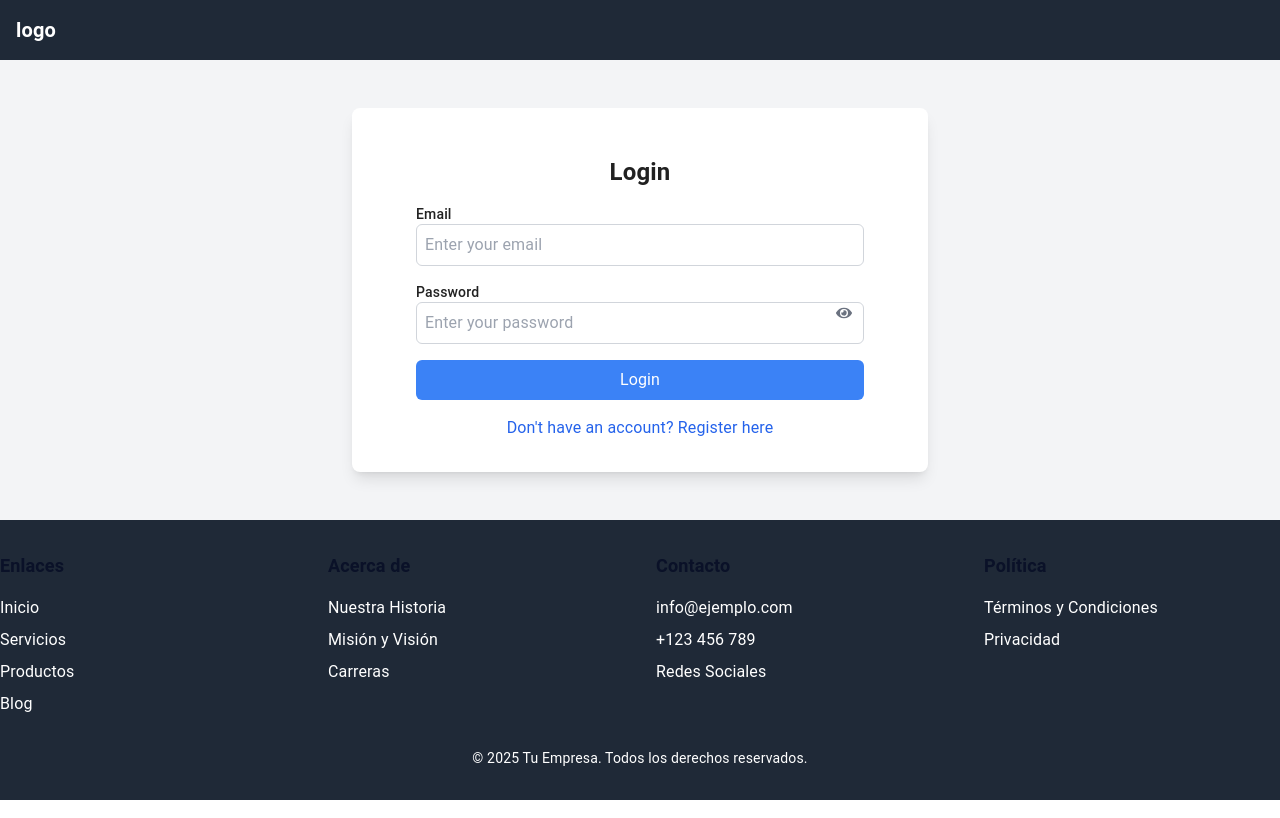
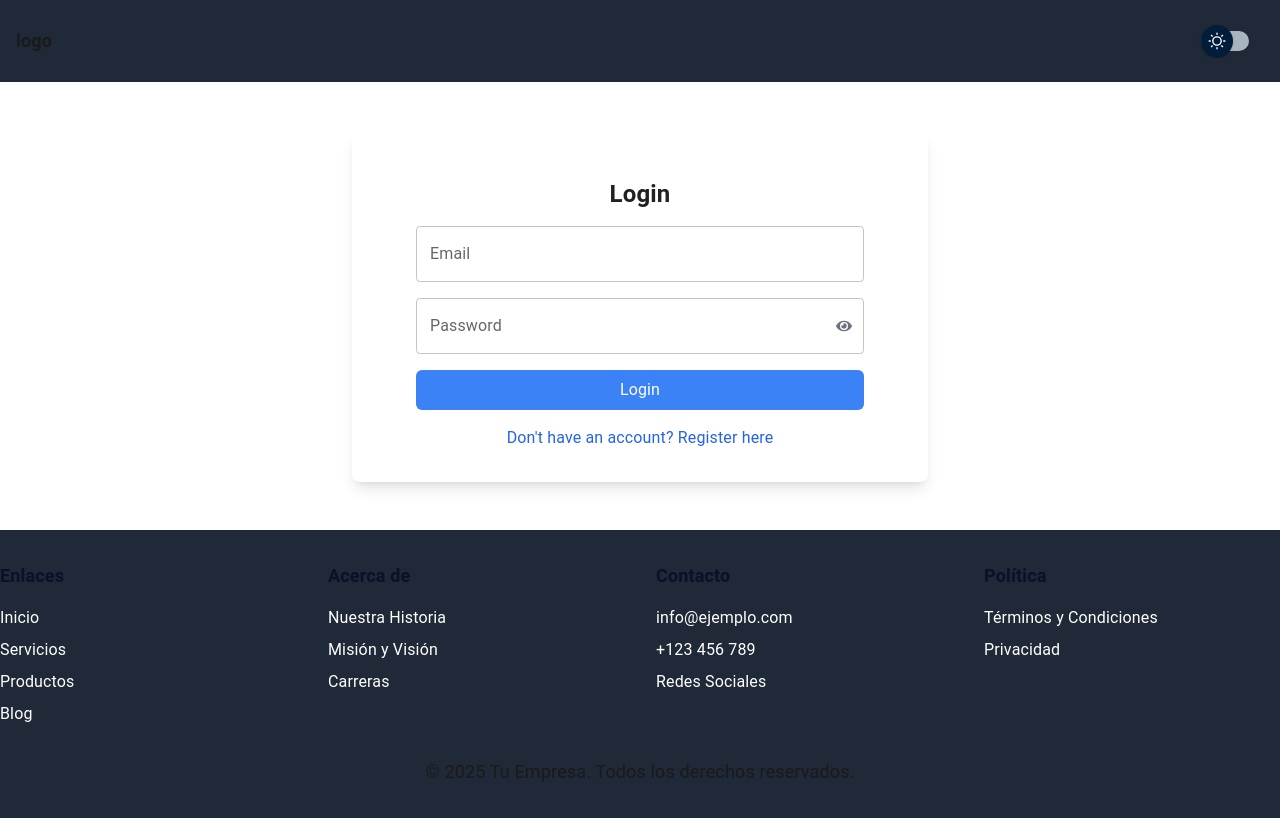
Before and after one commit to AgustinAused/finance-dashboard, a Next.js app: page / in a window 1280 px wide. Built offline with nearby package versions, Linux system fonts and the light colour scheme; no server answers.

Commit message:
Refactor global styles and Navbar component; update FormLogin to use Material-UI TextField; remove unused PlusIcon component

```diff
--- a/src/app/globals.css
+++ b/src/app/globals.css
@@ -41,6 +41,10 @@
 
   h2 {
     @apply text-xl font-medium;
+  }
+  p {
+    @apply text-lg;
+    color: var(--foreground);
   }
 }
 
@@ -202,7 +206,6 @@
   .input {
     @apply w-full px-4 py-2 border rounded-md;
     border-color: var(--border-color);
-    background-color: var(--background);
     color: var(--foreground);
     transition: border-color 0.3s ease, box-shadow 0.3s ease;
   }
@@ -241,4 +244,5 @@
     --tw-shadow-color: var(--primary);
     --tw-shadow: 0 4px 6px -1px var(--tw-shadow-color), 0 2px 4px -2px var(--tw-shadow-color);
   }
+
 }
--- a/src/app/page.js
+++ b/src/app/page.js
@@ -12,8 +12,8 @@ export default function Home() {
   };
 
   return (
-    <div className="flex items-center justify-center bg-gray-100 dark:bg-gray-900 py-12 px-4 sm:px-6 lg:px-8" >
-      <div className="w-full max-w-xl  bg-white dark:bg-gray-800 rounded-lg shadow-lg p-6 flex flex-col">
+    <div className="flex items-center justify-center py-12 px-4 sm:px-6 lg:px-8" >
+      <div className="w-full max-w-xl rounded-lg shadow-lg p-6 flex flex-col">
         <div className="flex items-center justify-center pt-6 flex-grow">
           {showLogin ? <FormLogin /> : <FormRegister />}
         </div>
--- a/src/components/Navbar.jsx
+++ b/src/components/Navbar.jsx
@@ -19,15 +19,15 @@ export default function Navbar() {
   };
 
   return (
-    <nav className="bg-gray-800 text-white p-4 flex justify-between items-center">
-      <div className="text-xl font-bold text-white">
+    <nav className="bg-gray-800 p-4 flex justify-between items-center">
+      <div className="text-xl font-bold">
         {isLoggedIn ? (
           <Link href="/dashboard">
-            <p className="text-white">Logo</p>
+            <p className="">Logo</p>
           </Link>
         ) : (
           <Link href="/">
-            <p className="text-white">logo</p>
+            <p className="">logo</p>
           </Link>
         )}
       </div>
@@ -35,22 +35,18 @@ export default function Navbar() {
       <div className="flex items-center">
         {isLoggedIn ? (
           <>
-            <Link
-              href="/dashboard"
-              className="text-white hover:text-primary mr-4"
-            >
+            <Link href="/dashboard" className="hover:text-primary mr-4">
               Dashboard
             </Link>
             <Link
               href="/profile"
-              className="text-white hover:text-primary mr-4"
+              className="hover:text-primary mr-4"
             >
               Profile
             </Link>
             <MaterialUISwitchComponent
               isDarkMode={isDarkMode}
               toggleTheme={toggleTheme}
-
             />
             <button
               onClick={handleLogout}
@@ -60,7 +56,12 @@ export default function Navbar() {
             </button>
           </>
         ) : (
-          <div></div>
+          <div>
+            <MaterialUISwitchComponent
+              isDarkMode={isDarkMode}
+              toggleTheme={toggleTheme}
+            />
+          </div>
         )}
       </div>
     </nav>
--- a/src/components/login/FormLogin.jsx
+++ b/src/components/login/FormLogin.jsx
@@ -5,6 +5,8 @@ import { login } from '@/api/AuthApi'; // Importar el módulo AuthApi
 import { FaEye, FaEyeSlash } from 'react-icons/fa'; // Importar íconos de Font Awesome
 import { useRouter } from 'next/navigation';
 import { useAuth } from '@/context/AuthContext';
+import { TextField } from '@mui/material';
+
 
 export default function FormLogin() {
   const [formData, setFormData] = useState({ email: '', password: '' });
@@ -44,31 +46,29 @@ export default function FormLogin() {
     >
       <h2 className="text-2xl font-bold text-center">Login</h2>
       <div>
-        <label htmlFor="email" className="block text-sm font-medium">
-          Email
-        </label>
-        <input
+        <TextField
           id="email"
           name="email"
           type="email"
           value={formData.email}
           onChange={handleChange}
           placeholder="Enter your email"
-          className="w-full p-2 border border-gray-300 rounded-md dark:bg-gray-700 dark:border-gray-600"
+          className='input'
+          variant='outlined'
+          label="Email"
         />
       </div>
       <div className="relative">
-        <label htmlFor="password" className="block text-sm font-medium">
-          Password
-        </label>
-        <input
+         <TextField
           id="password"
           name="password"
           type={showPassword ? 'text' : 'password'}
           value={formData.password}
           onChange={handleChange}
           placeholder="Enter your password"
-          className="w-full p-2 border border-gray-300 rounded-md dark:bg-gray-700 dark:border-gray-600"
+          variant='outlined'
+          label="Password"
+          className="input"
         />
          <button
           type="button"
--- a/src/components/profile/PlusIcon.jsx
+++ /dev/null
@@ -1,19 +0,0 @@
-import React from 'react';
-import { createSvgIcon } from '@mui/material/utils';
-
-
-const PlusIcon = createSvgIcon(
-    // credit: plus icon from https://heroicons.com
-    <svg
-      xmlns="http://www.w3.org/2000/svg"
-      fill="none"
-      viewBox="0 0 24 24"
-      strokeWidth={1.5}
-      stroke="currentColor"
-    >
-      <path strokeLinecap="round" strokeLinejoin="round" d="M12 4.5v15m7.5-7.5h-15" />
-    </svg>,
-    'Plus',
-    );
-
-  export default PlusIcon;
```
